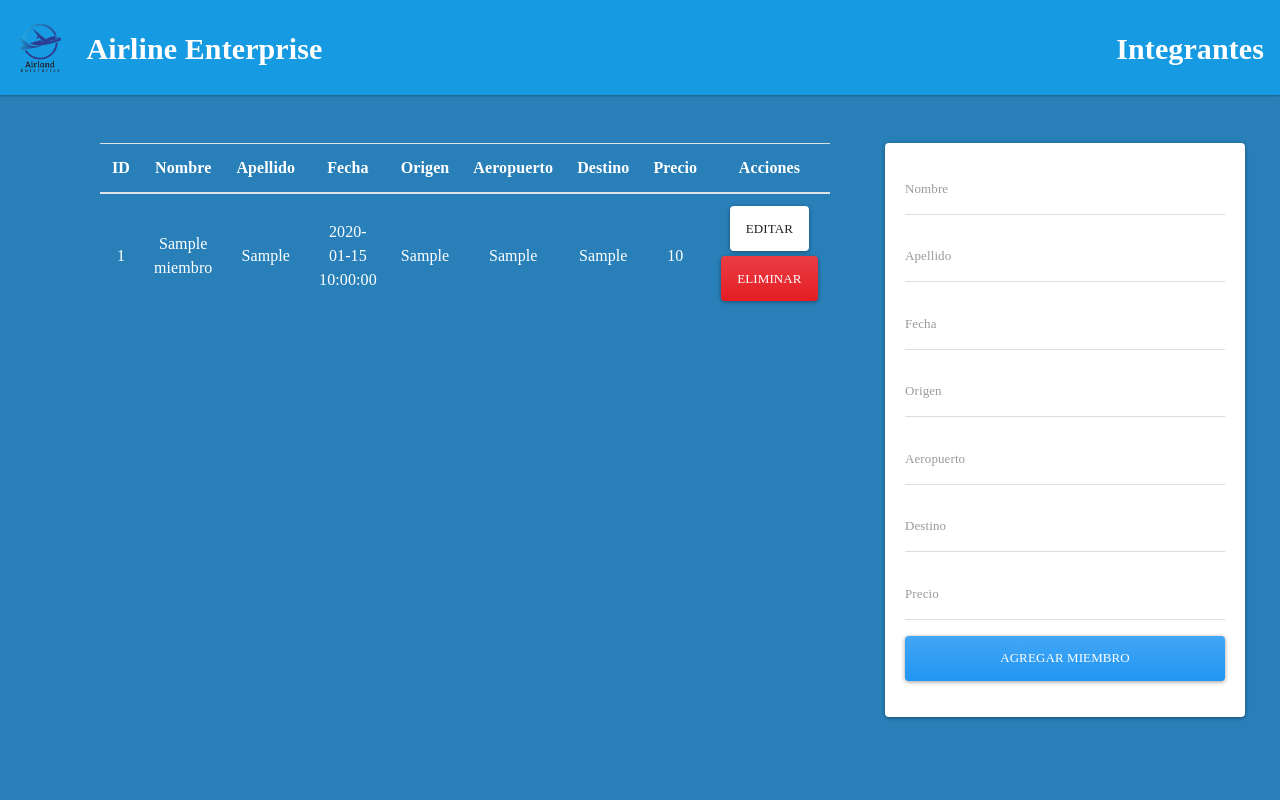
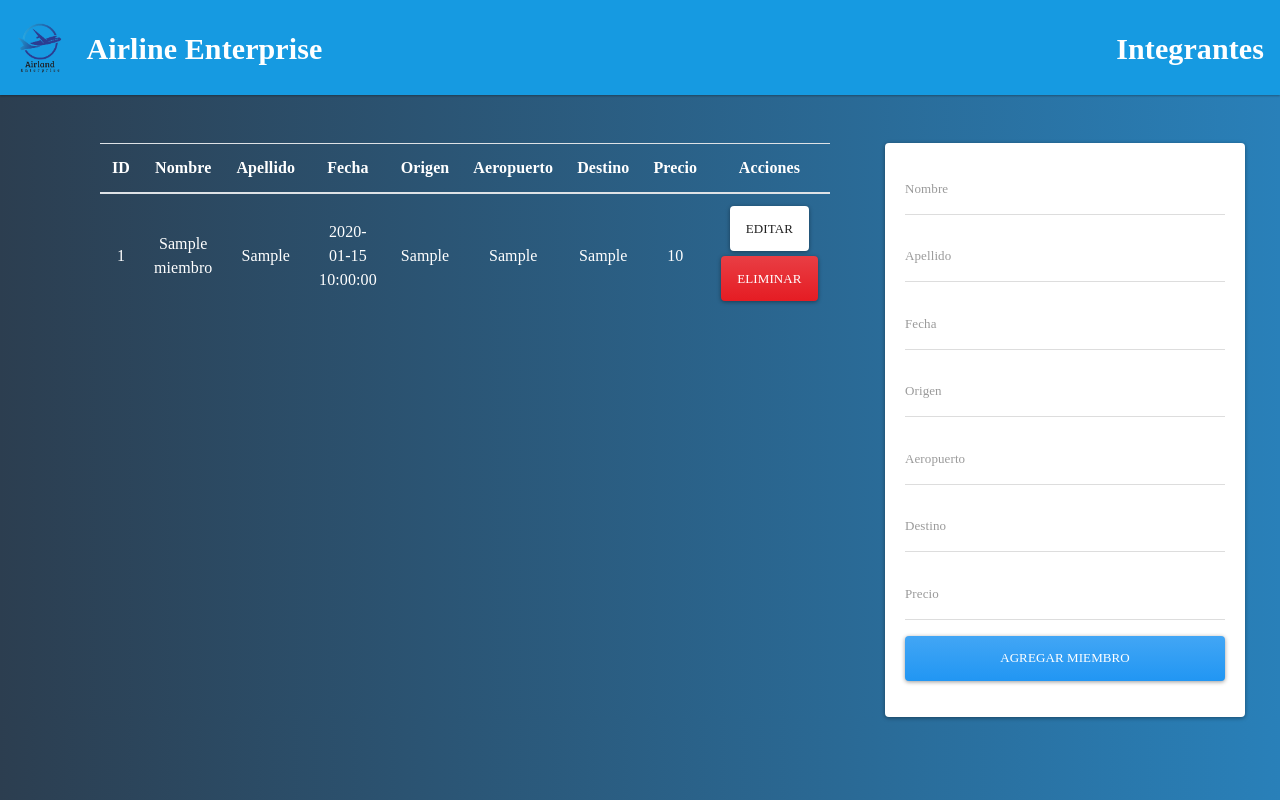
Before and after one commit to GonJurado/SO-G03, a Flask app: page / in a window 1280 px wide. Run offline with Flask 3, Linux system fonts and the light colour scheme; tables that the repository leaves empty or names only in its code hold one stand-in row (values such as "Sample post"); some libraries are stand-ins or nearby versions.

Commit message:
Update main.css

```diff
--- a/flask-contacts-app/static/css/main.css
+++ b/flask-contacts-app/static/css/main.css
@@ -2,13 +2,13 @@
 
 body {
   font-family: 'Times New Roman', Times, serif;
-  background: #2980b9; /* fallback for old browsers */
-  background: url("img/background.png") -webkit-linear-gradient(
+  background: rgba(41, 128, 185, 0.5) url("img/background.png") no-repeat; /* fallback for old browsers */
+  background: -webkit-linear-gradient(
     to right,
     #2c3e50,
     #2980b9
   ); /* Chrome 10-25, Safari 5.1-6 */
-  background: url("img/background.png") linear-gradient(
+  background: linear-gradient(
     to right,
     #2c3e50,
     #2980b9
```
